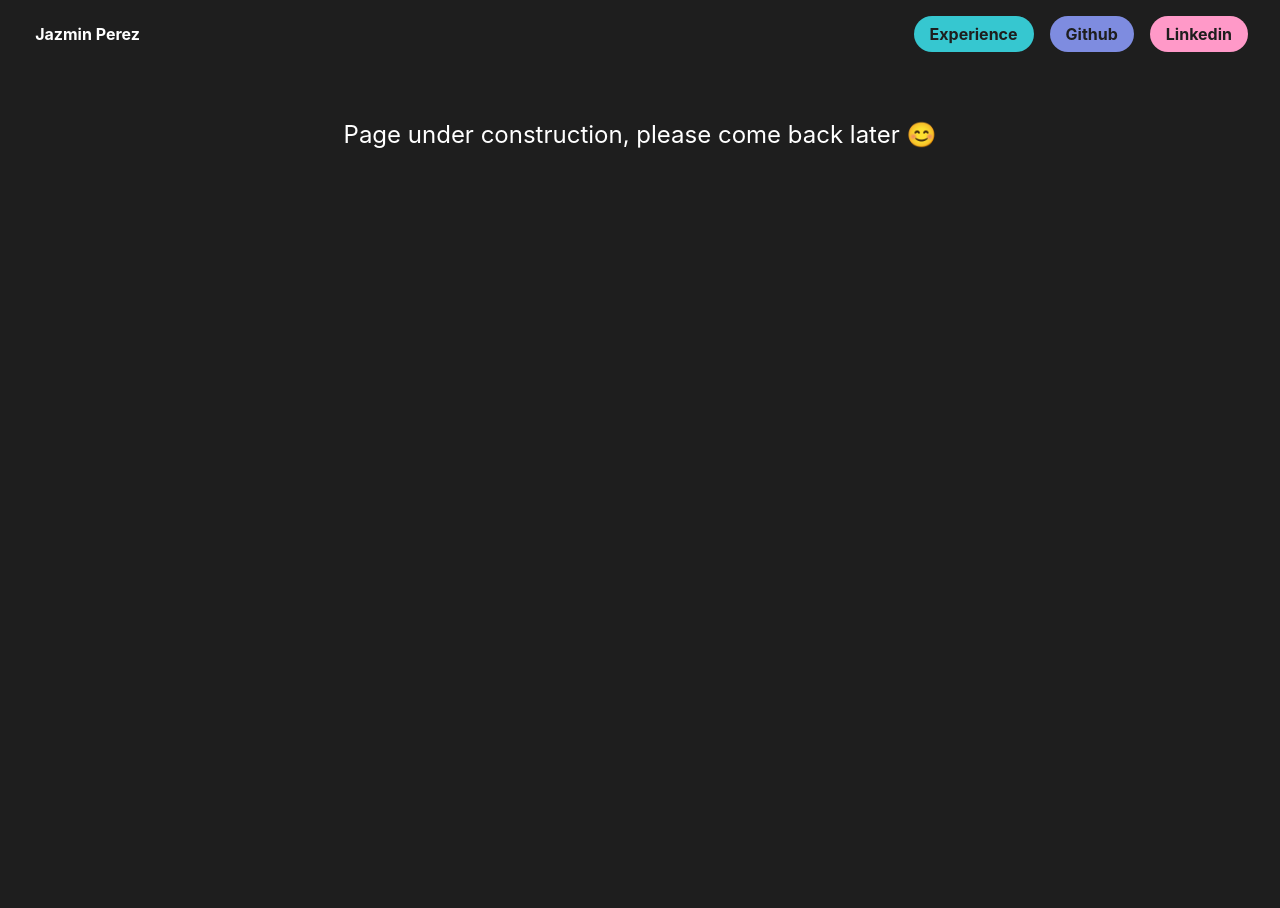
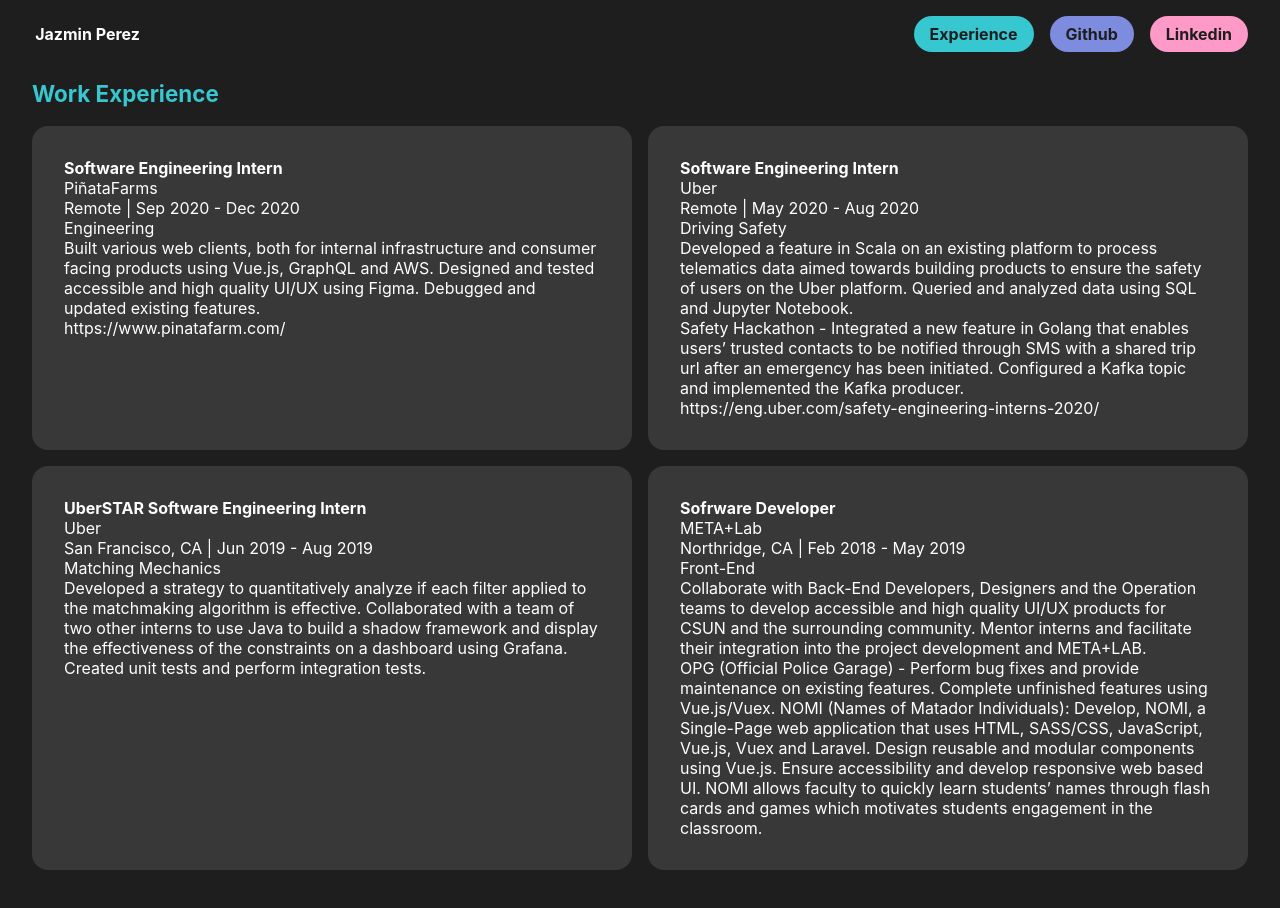
Before and after one commit to jazperez/portfolio, a React (Create React App) app: page /portfolio/experience in a window 1280 px wide. Shown: the top 908 px of the page. After the commit the page ends 880 px from the top, so only its background shows below. Built offline with nearby package versions, Linux system fonts and the light colour scheme.

Commit message:
Add json with experience, connect to experience component

```diff
--- a/src/components/experience/Experience.js
+++ b/src/components/experience/Experience.js
@@ -1,29 +1,32 @@
 import './experience.scss';
 import Navbar from '../navbar/Navbar';
+import Data from './experience.json';
 
 function Experience() {
-    const roles = [
-        { id: 1,
-        title: 'Software Engineering Intern',
-        company: 'PiñataFarms',
-        date: 'Sep 2020 - Dec 2020',
-        location: 'Remote',
-        team: 'Engineering',
-        description:'Built various web clients, both for internal infrastructure and consumer facing products using Vue.js, GraphQL and AWS. Designed and tested accessible and high quality UI/UX using Figma. Debugged and updated existing features.'},
-        { id: 2,
-        title: 'Software Engineering Intern',
-        company: 'Uber',
-        date: 'Sep 2020 - Dec 2020',
-        location: 'Remote',
-        team: 'Driving Safety',
-        description:'Developed a feature in Scala on an existing platform to process telematics data aimed towards building products to ensure the safety of users on the Uber platform. Queried and analyzed data using SQL and Jupyter Notebook.'},
-    ];
 
     return (
     <div>
         <Navbar />
         <div className="container">
-            <p className="under-constr white">Page under construction, please come back later 😊 </p>
+            <h2 className="section-title blue">Work Experience</h2>
+            <div className="cards">
+                { Data.map(role => {
+                    return (
+                        <div className="card" key={ role.id }>
+                            <div className="card-title"> { role.title } </div>
+                            <div className="card-subtitle"> { role.company } </div>
+                            <div>
+                                <div className="card-details">{ role.location }</div> | <div className="card-details">{ role.date }</div>
+                            </div>
+                            <div>{ role.team }</div>
+                            <div>{ role.description }</div>
+                            <div>{ role.projects }</div>
+                            <div>{ role.link }</div>
+                        </div>
+                    )
+                    })
+                }
+            </div>
         </div>
     </div>
     );
--- /dev/null
+++ b/src/components/experience/experience.json
@@ -0,0 +1,46 @@
+[
+    {
+        "id": 1,
+        "title": "Software Engineering Intern",
+        "company": "PiñataFarms",
+        "date": "Sep 2020 - Dec 2020",
+        "location": "Remote",
+        "team": "Engineering",
+        "description":"Built various web clients, both for internal infrastructure and consumer facing products using Vue.js, GraphQL and AWS. Designed and tested accessible and high quality UI/UX using Figma. Debugged and updated existing features.",
+        "projects": "",
+        "link": "https://www.pinatafarm.com/"
+    },
+    {
+        "id": 2,
+        "title": "Software Engineering Intern",
+        "company": "Uber",
+        "date": "May 2020 - Aug 2020",
+        "location": "Remote",
+        "team": "Driving Safety",
+        "description":"Developed a feature in Scala on an existing platform to process telematics data aimed towards building products to ensure the safety of users on the Uber platform. Queried and analyzed data using SQL and Jupyter Notebook.",
+        "projects": "Safety Hackathon - Integrated a new feature in Golang that enables users’ trusted contacts to be notified through SMS with a shared trip url after an emergency has been initiated. Configured a Kafka topic and implemented the Kafka producer.",
+        "link": "https://eng.uber.com/safety-engineering-interns-2020/"
+    },
+    {
+        "id": 3,
+        "title": "UberSTAR Software Engineering Intern",
+        "company": "Uber",
+        "date": "Jun 2019 - Aug 2019",
+        "location": "San Francisco, CA",
+        "team": "Matching Mechanics",
+        "description":"Developed a strategy to quantitatively analyze if each filter applied to the matchmaking algorithm is effective. Collaborated with a team of two other interns to use Java to build a shadow framework and display the effectiveness of the constraints on a dashboard using Grafana. Created unit tests and perform integration tests.",
+        "projects": "",
+        "link": ""
+    },
+    {
+        "id": 4,
+        "title": "Sofrware Developer",
+        "company": "META+Lab",
+        "date": "Feb 2018 - May 2019",
+        "location": "Northridge, CA",
+        "team": "Front-End",
+        "description":"Collaborate with Back-End Developers, Designers and the Operation teams to develop accessible and high quality UI/UX products for CSUN and the surrounding community. Mentor interns and facilitate their integration into the project development and META+LAB.",
+        "projects": "OPG (Official Police Garage) - Perform bug fixes and provide maintenance on existing features. Complete unfinished features using Vue.js/Vuex. NOMI (Names of Matador Individuals): Develop, NOMI, a Single-Page web application that uses HTML, SASS/CSS, JavaScript, Vue.js, Vuex and Laravel. Design reusable and modular components using Vue.js. Ensure accessibility and develop responsive web based UI. NOMI allows faculty to quickly learn students’ names through flash cards and games which motivates students engagement in the classroom.",
+        "link": ""
+    }
+]
--- a/src/components/experience/experience.scss
+++ b/src/components/experience/experience.scss
@@ -1,12 +1,34 @@
 @import "src/global.scss";
 
 .container {
-    margin-top: 5em;
+    margin: 5em 2em 2em 2em;
+}
+.section-title {
+    font-size: 1.4em;
+}
+.cards {
+    display: grid;
+    grid-template-columns: repeat(2, 1fr);
+    grid-auto-rows: auto;
+    grid-gap: 1rem;
+    @media (max-width: $mobile-breakpoint) {
+        grid-template-columns: repeat(1, 1fr);
+    }
 }
 
-.under-constr {
-    text-align: center;
-    font-size: 1.5em;
-    display: block;
-    margin: 5em;
+.card {
+    color: $font-color;
+    background-color: $second-base-color;
+    padding: 2em;
+    border-radius: 1em;
+    .card-title {
+        font-size: 1em;
+        font-weight: bold;
+    }
+    .card-subtitle {
+        font-size: 1 sem;
+    }
+    .card-details {
+        display: inline-block;
+    }
 }
```
